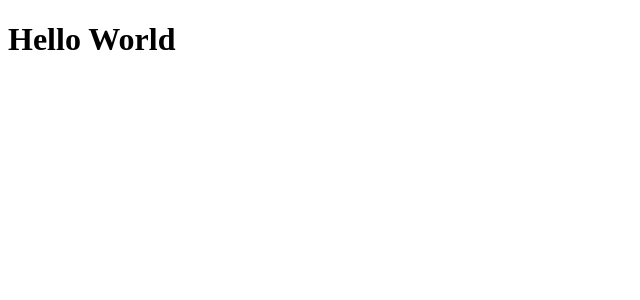
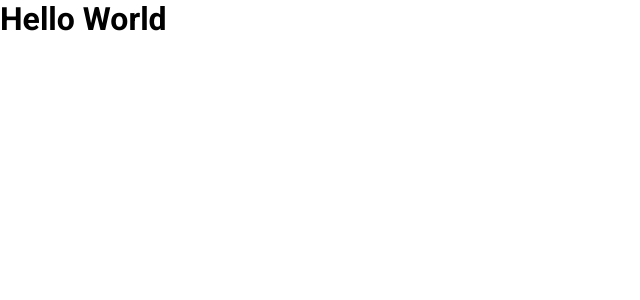
Before and after one commit to allexis096/dropbox-clone, a React (Create React App) app: page / in a window 1280 px wide. Shown: the top 300 px of the page, without its empty margins (0-640 px from the left). Built offline with nearby package versions, Linux system fonts and the light colour scheme.

Commit message:
feat: add globalstyles and data folder

```diff
--- a/src/App.tsx
+++ b/src/App.tsx
@@ -1,8 +1,12 @@
 import React from 'react';
+import GlobalStyles from './styles/GlobalStyles';
 
 function App() {
   return (
-    <h1>Hello World</h1>
+    <>
+      <h1>Hello World</h1>
+      <GlobalStyles />
+    </>
   );
 }
 
--- /dev/null
+++ b/src/styles/GlobalStyles.ts
@@ -0,0 +1,22 @@
+import { createGlobalStyle } from 'styled-components';
+
+export default createGlobalStyle`
+  * {
+    margin: 0;
+    padding: 0;
+    box-sizing: border-box;
+  }
+
+  *, button, input {
+    font-family: Roboto, sans-serif;
+  }
+
+  :root {
+    --color-primary: #0d2f81;
+    --color-secondary: #ffe7aa;
+    --color-tertiary: #fff;
+    --color-quaternary: #000;
+    --color-blue: #0061ff;
+    --color-border: #bdc4c9;
+  }
+`;
```
Also changed, not shown: src/data/index.ts (added, +26 -0 lines).
